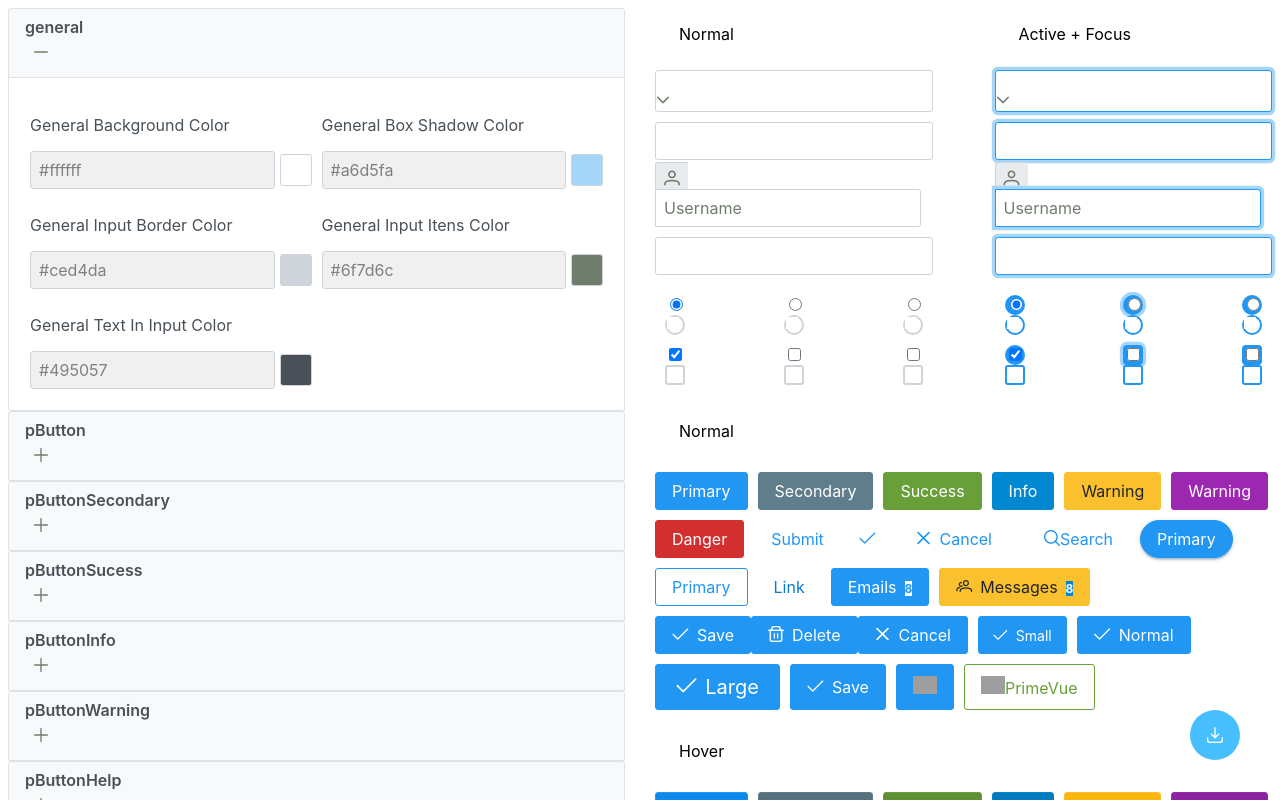
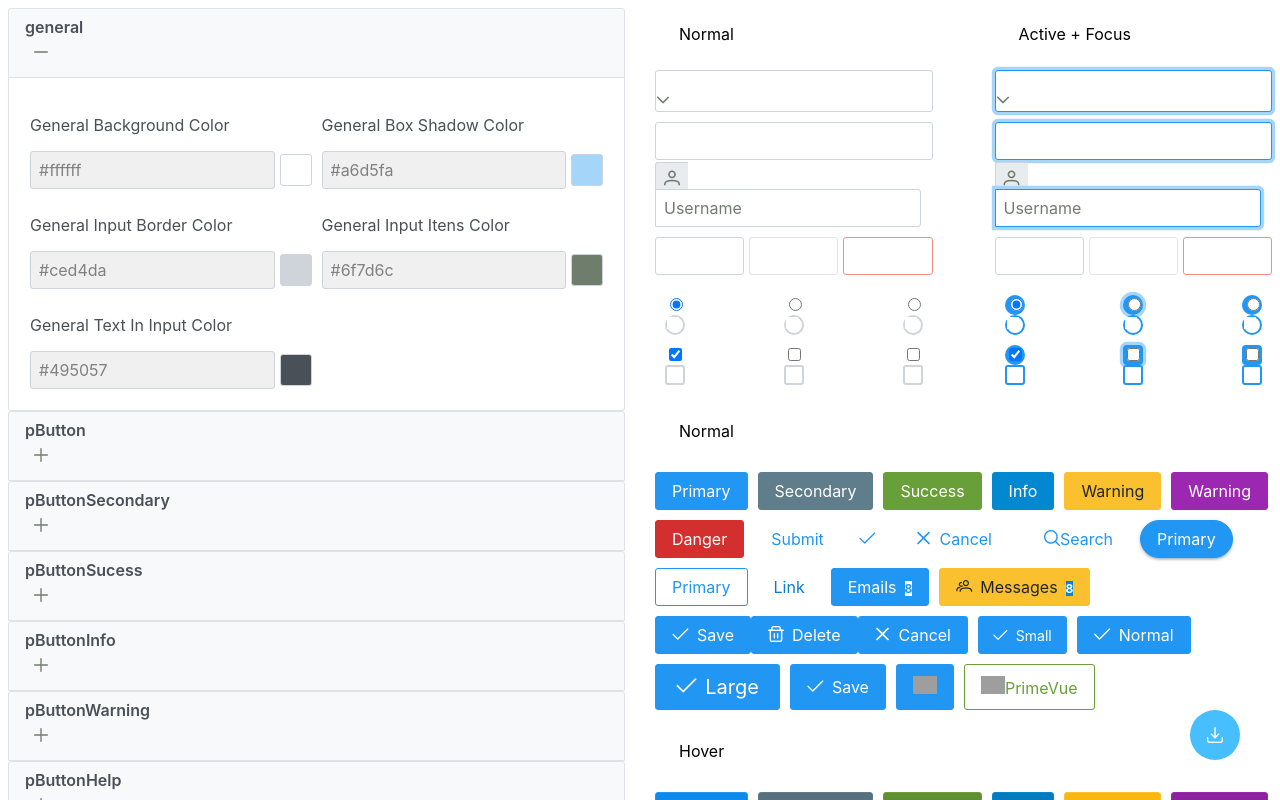
Before and after one commit to ianer-glitch/theme-generator, a Vue app: page / in a window 1280 px wide. Shown: the top 800 px of the page. Built offline with nearby package versions, Linux system fonts and the light colour scheme; grey boxes are pictures that could not be loaded.

Commit message:
adicao disable e invalid input

```diff
--- a/src/components/forms/components/formsWithPseudoClass.vue
+++ b/src/components/forms/components/formsWithPseudoClass.vue
@@ -41,8 +41,13 @@ export default defineComponent({
           <i class="pi pi-user"></i>
         </span>
         <PInputText placeholder="Username" class="pseudoclass" />
+
       </div>
-      <PInputMask mask="99-999999" class="pseudoclass" />
+       <div class="last-text-content">
+        <PInputMask mask="99-999999" class="last-text-content-item"  />
+        <PInputMask mask="99-999999" disabled class="last-text-content-item" />
+        <PInputMask mask="99-999999" disabled class="last-text-content-item p-invalid"/>
+      </div>
       <div class="radiobutton-container">
         <PRadioButton v-model="radioButton" value="1" class="pseudoclass-radio active"/>
         <PRadioButton v-model="radioButton" value="2"  class="pseudoclass-radio focus"/>
@@ -107,4 +112,11 @@ export default defineComponent({
   padding: 10px;
   justify-content: space-between;
 }
+.last-text-content{
+  display:flex;
+  gap:5px;
+}
+.last-text-content-item{
+  width: calc(100%/3);
+}
 </style>
--- a/src/components/forms/components/formsWithoutPseudoClass.vue
+++ b/src/components/forms/components/formsWithoutPseudoClass.vue
@@ -42,7 +42,11 @@ export default defineComponent({
         </span>
         <PInputText placeholder="Username" />
       </div>
-      <PInputMask mask="99-999999" />
+      <div class="last-text-content">
+        <PInputMask mask="99-999999" class="last-text-content-item"/>
+        <PInputMask mask="99-999999" disabled class="last-text-content-item" />
+        <PInputMask mask="99-999999" disabled class="p-invalid last-text-content-item"/>
+      </div>
       <div class="radiobutton-container">
         <PRadioButton v-model="radioButton" value="1" />
         <PRadioButton v-model="radioButton" value="2" />
@@ -77,4 +81,11 @@ export default defineComponent({
   padding: 10px;
   justify-content: space-between;
 }
+.last-text-content{
+  display:flex;
+  gap:5px;
+}
+.last-text-content-item{
+  width: calc(100%/3);
+}
 </style>
```
